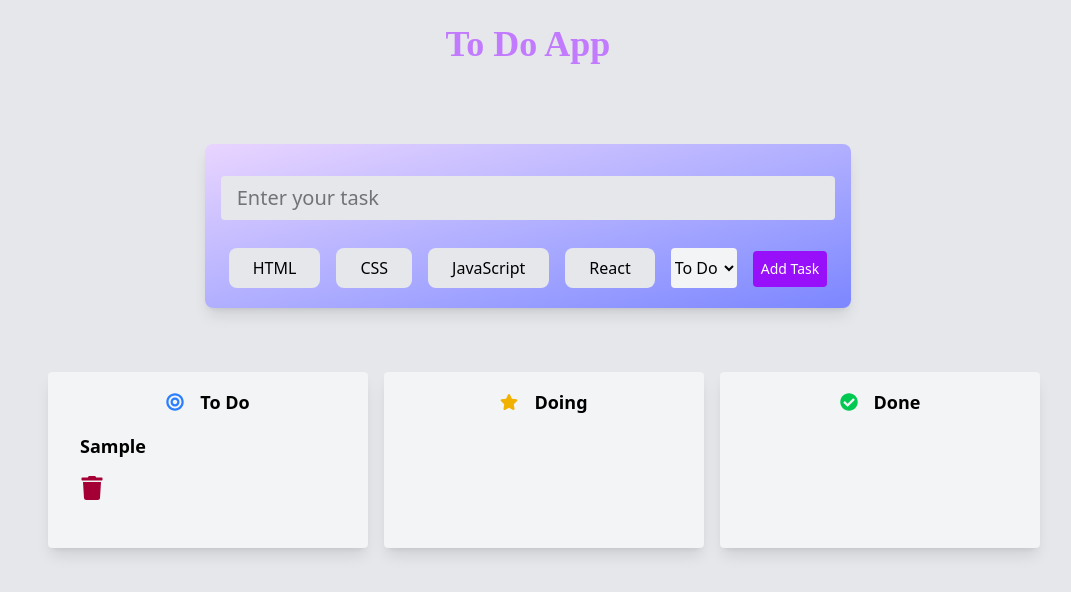
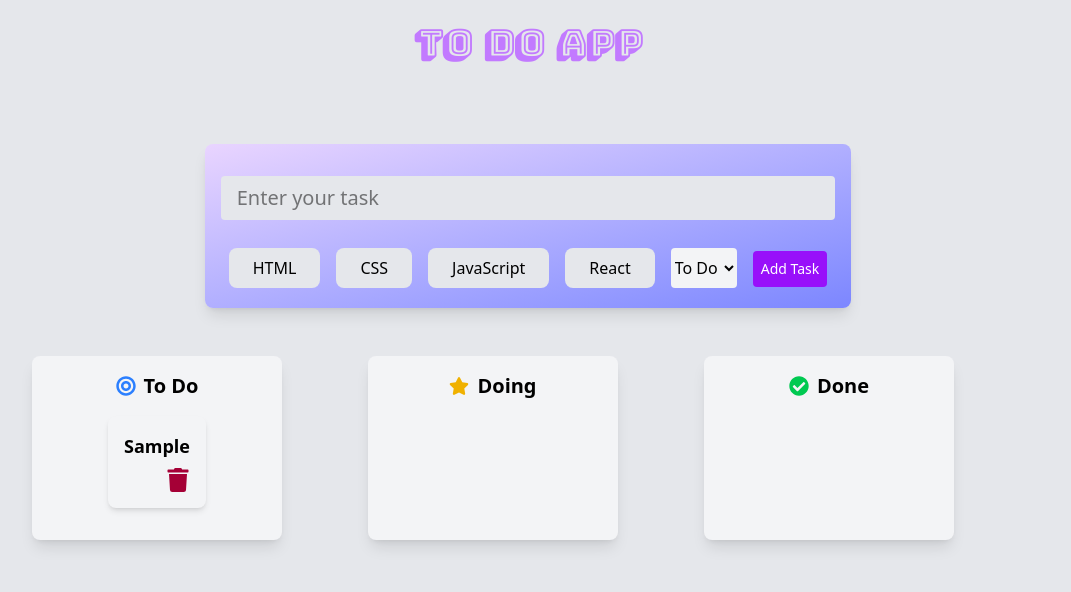
Before and after one commit to SonuThapaMagar/To-Do-App, a React (Vite) app: page / in a window 1280 px wide. Both pictures are taken after typing "Sample" into the empty fields and a click on the button "Add Task". Shown: the top 592 px of the page, without its empty margins (112-1183 px from the left). Built offline with nearby package versions, Linux system fonts and the light colour scheme.

Commit message:
CSS Adjusted

```diff
--- a/src/components/TaskCard.jsx
+++ b/src/components/TaskCard.jsx
@@ -2,20 +2,23 @@ import React from 'react';
 import Tag from "./Tag";
 import { FaTrash } from "react-icons/fa";
 
-const TaskCard = ({ title, tags, index, deleteTask }) => {
+const TaskCard = ({ title, tags, deleteTask }) => {
     console.log("Rendering TaskCard with:", { title, tags });
 
     return (
-        <article className="text-left p-4 rounded-lg max-w-xs sm:max-w-md mx-auto mb-4">
+        <article className="flex flex-col text-left p-4 rounded-lg max-w-xs sm:max-w-md mx-auto mb-4 bg-gray-100 shadow-md h-full">
+            {/* Task Title */}
             <p className="mb-2 text-base sm:text-lg font-semibold">{title}</p>
 
-            <div className="flex flex-wrap gap-2 mb-2">
+            {/* Tags */}
+            <div className="flex flex-wrap gap-2">
                 {tags.map((tag, index) => (
                     <Tag key={index} tagName={tag} selected />
                 ))}
             </div>
 
-            <div className="flex justify-between items-center">
+            {/* Trash Icon (Always at Bottom Right) */}
+            <div className="flex justify-end mt-auto">
                 <FaTrash
                     className="text-rose-800 cursor-pointer text-xl sm:text-2xl hover:text-rose-600 transition-all"
                     title="Delete"
--- a/src/components/TaskColumn.jsx
+++ b/src/components/TaskColumn.jsx
@@ -3,25 +3,31 @@ import { FaCheckCircle, FaStar, FaBullseye } from "react-icons/fa";
 import TaskCard from "./TaskCard";
 
 const icons = {
-  "To Do": <FaBullseye className="text-blue-500 mr-2" title="Goal" />,
-  "Doing": <FaStar className="text-yellow-500 mr-2" title="In Progress" />,
-  "Done": <FaCheckCircle className="text-green-500 mr-2" title="Completed" />,
+  "To Do": <FaBullseye className="text-blue-500" title="Goal" />,
+  "Doing": <FaStar className="text-yellow-500" title="In Progress" />,
+  "Done": <FaCheckCircle className="text-green-500" title="Completed" />,
 };
 
-const TaskColumn = ({ title, tasks=[], status, deleteTask  }) => {
-
+const TaskColumn = ({ title, tasks = [], status, deleteTask }) => {
   const filteredTasks = tasks.filter((task) => task.status === status);
   console.log(`Column ${title} (${status}) - Filtered Tasks:`, filteredTasks);
 
   return (
-    <section className="w-full m-4 rounded text-center text-black p-4 bg-gray-100 shadow-lg">
-      <h2 className="text-lg font-bold flex items-center justify-center gap-2">
-        {icons[title] || null}
-        {title}
+    <section className="flex flex-col w-full sm:w-1/2 md:w-1/3 lg:w-1/4 min-w-[250px] text-black bg-gray-100 shadow-lg rounded-lg p-4">
+      <h2 className="text-lg sm:text-xl font-bold flex items-center gap-2 justify-center mb-4">
+        {icons[title]} {title}
       </h2>
-      {filteredTasks.map((task) => (
-        <TaskCard key={task.task} title={task.task} tags={task.tags} deleteTask={() => deleteTask(task)} />
-      ))}
+
+      <div className="flex flex-col gap-4">
+        {filteredTasks.map((task) => (
+          <TaskCard
+            key={task.task}
+            title={task.task}
+            tags={task.tags}
+            deleteTask={() => deleteTask(task)}
+          />
+        ))}
+      </div>
     </section>
   );
 };
--- a/src/index.css
+++ b/src/index.css
@@ -1,3 +1,4 @@
+@import url('https://fonts.googleapis.com/css2?family=Bungee+Shade&family=Pacifico&family=Poppins:wght@700&display=swap');
 
   @media (max-width: 768px) {
     main {
```
